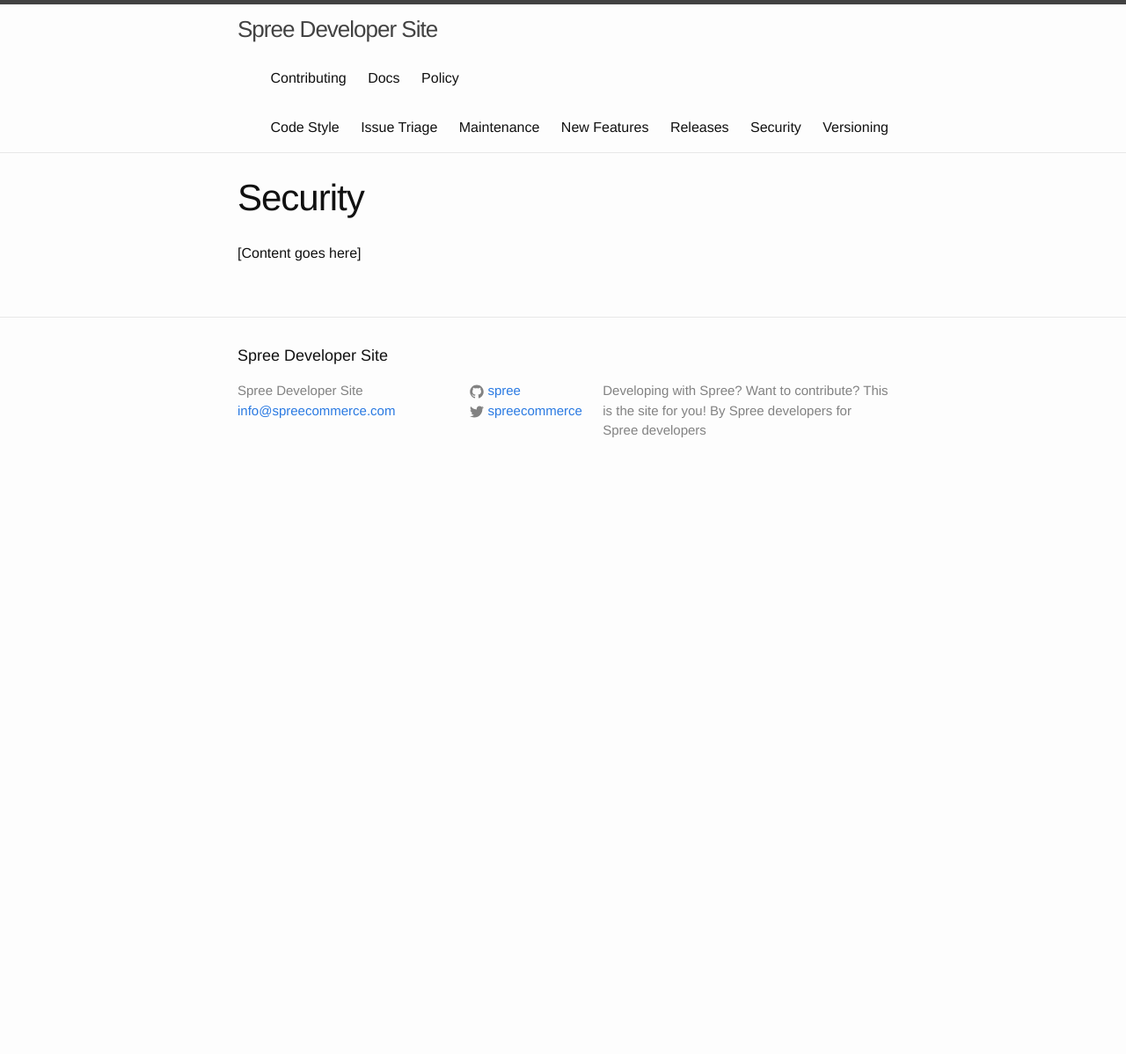
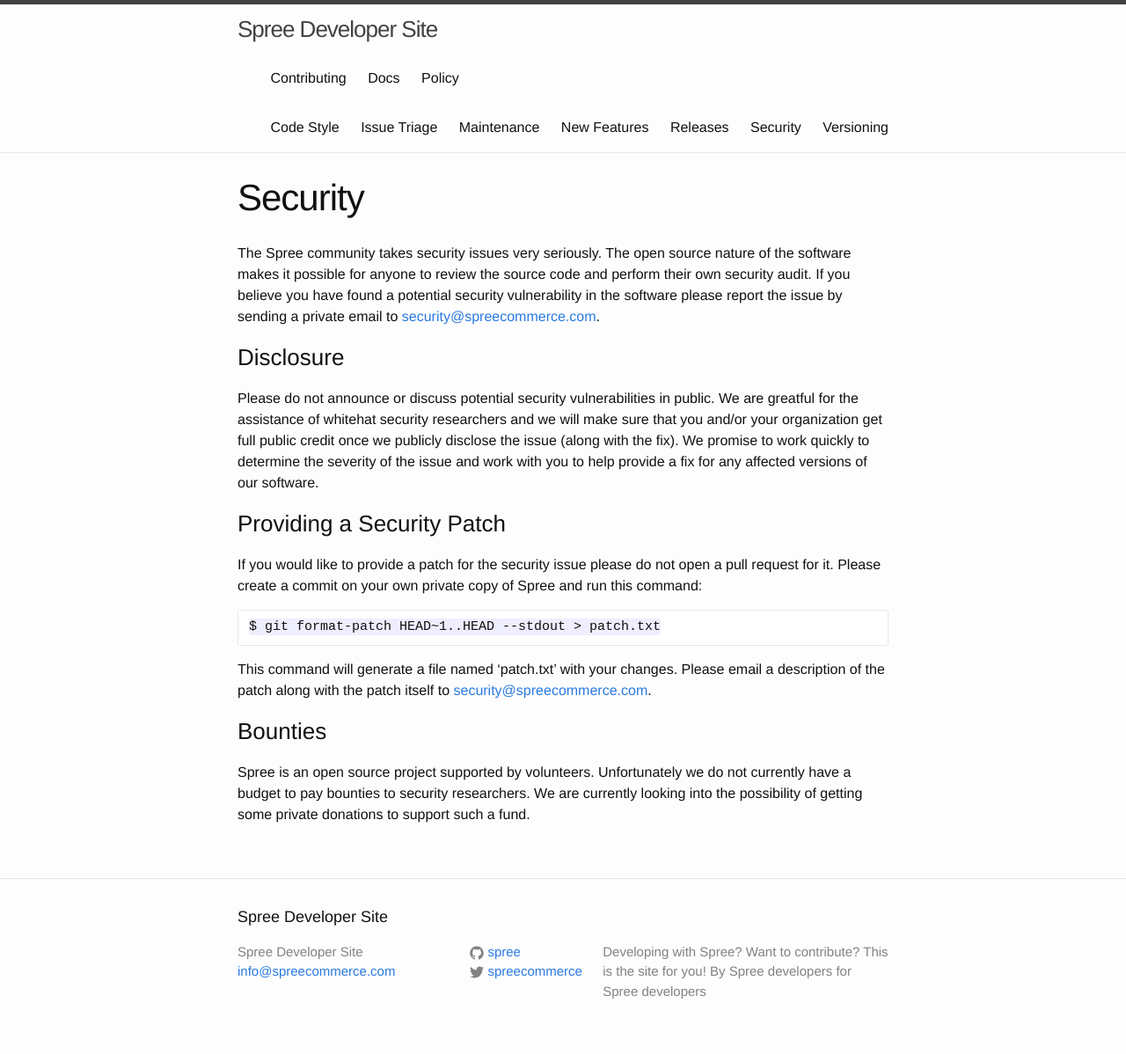
Before and after one commit to Sergey-Rails/dev_site, a Jekyll site: the page built from policy/security.md, in a window 1280 px wide. Shown: the whole page at 88% size. Built offline with Jekyll 4.4.1, drawn with Linux system fonts in a browser that asks for light colours; before the commit the page ends 900 px from its top, so only the background shows below that.

Commit message:
Security policy

````diff
--- a/policy/security.md
+++ b/policy/security.md
@@ -5,4 +5,22 @@ title: Security
 permalink: /security/
 ---
 
-[Content goes here]
+The Spree community takes security issues very seriously. The open source nature of the software makes it possible for anyone to review the source code and perform their own security audit. If you believe you have found a potential security vulnerability in the software please report the issue by sending a private email to [security@spreecommerce.com](mailto:security@spreecommerce.com).
+
+### Disclosure
+
+Please do not announce or discuss potential security vulnerabilities in public. We are greatful for the assistance of whitehat security researchers and we will make sure that you and/or your organization get full public credit once we publicly disclose the issue (along with the fix). We promise to work quickly to determine the severity of the issue and work with you to help provide a fix for any affected versions of our software.
+
+### Providing a Security Patch
+
+If you would like to provide a patch for the security issue please do not open a pull request for it. Please create a commit on your own private copy of Spree and run this command:
+
+```
+$ git format-patch HEAD~1..HEAD --stdout > patch.txt
+```
+
+This command will generate a file named 'patch.txt' with your changes. Please email a description of the patch along with the patch itself to [security@spreecommerce.com](mailto:security@spreecommerce.com).
+
+### Bounties
+
+Spree is an open source project supported by volunteers.  Unfortunately we do not currently have a budget to pay bounties to security researchers.  We are currently looking into the possibility of getting some private donations to support such a fund.
````
